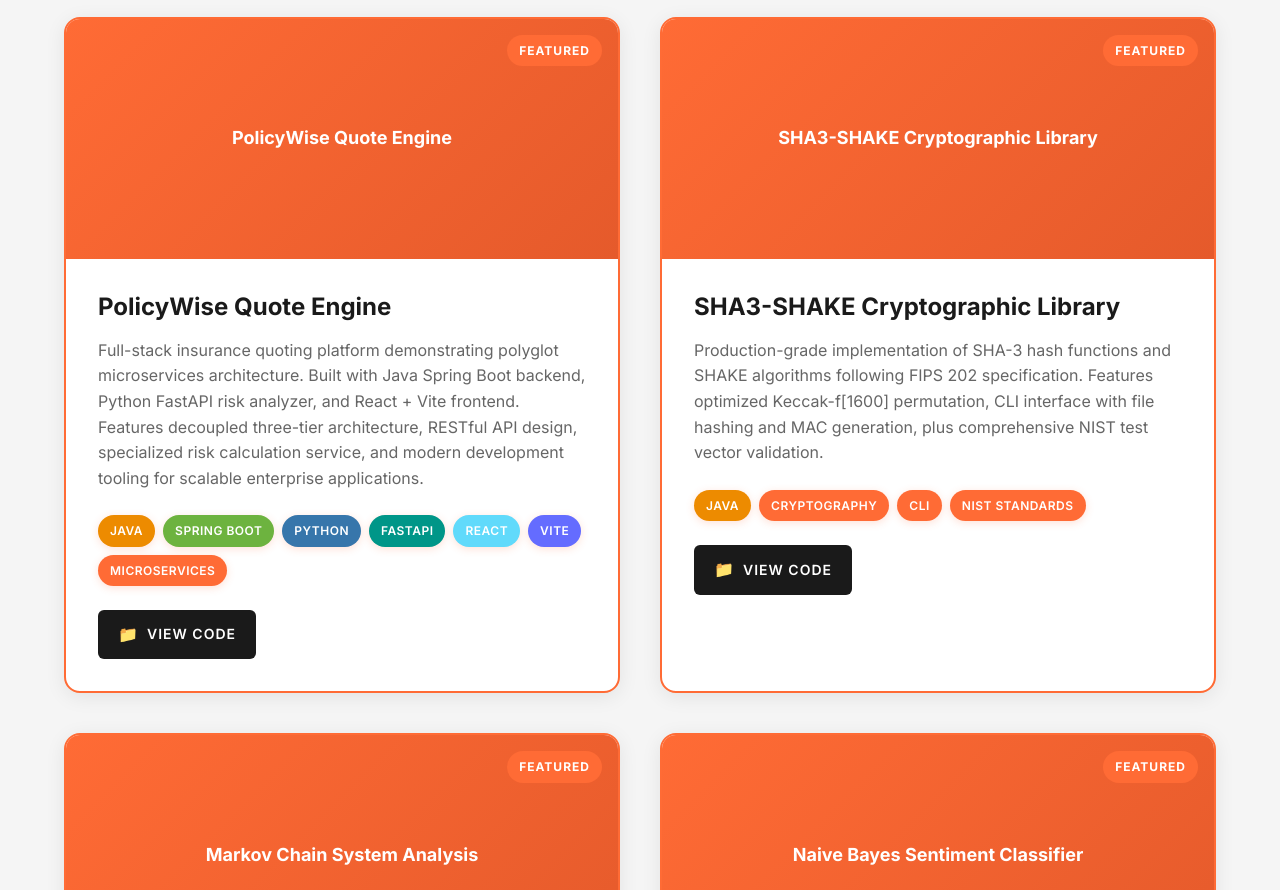
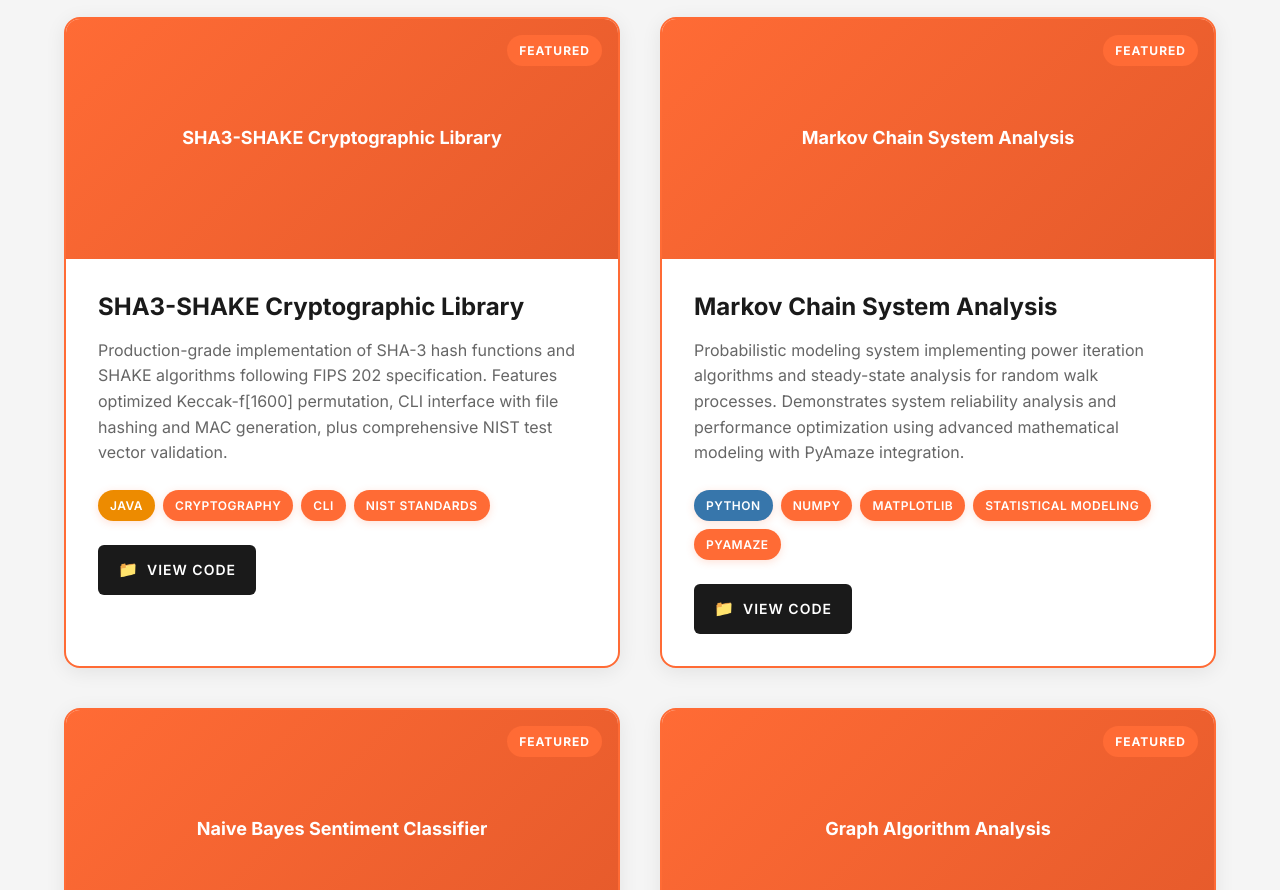
Before and after one commit to BigCatSoftware/BigCatSoftware.github.io, a React (Vite) app: page / in a window 1280 px wide. Shown: the part 1360-2250 px from the top of the page. Built offline with nearby package versions, Linux system fonts and the light colour scheme.

Commit message:
Remove PolicyWise project from portfolio

```diff
--- a/src/components/Projects.jsx
+++ b/src/components/Projects.jsx
@@ -7,16 +7,6 @@ const Projects = ({ currentTheme = 'default' }) => {
 
   // Featured projects based on your GitHub profile
   const featuredProjects = [
-    {
-      id: 'policywise-quote-engine',
-      name: 'PolicyWise Quote Engine',
-      description: 'Full-stack insurance quoting platform demonstrating polyglot microservices architecture. Built with Java Spring Boot backend, Python FastAPI risk analyzer, and React + Vite frontend. Features decoupled three-tier architecture, RESTful API design, specialized risk calculation service, and modern development tooling for scalable enterprise applications.',
-      technologies: ['Java', 'Spring Boot', 'Python', 'FastAPI', 'React', 'Vite', 'Microservices'],
-      githubUrl: 'https://github.com/BigCatSoftware/PolicyWise-Quote-Engine',
-      liveUrl: null,
-      image: '/api/placeholder/400/300',
-      featured: true
-    },
     {
       id: 'sha3-shake-library',
       name: 'SHA3-SHAKE Cryptographic Library',
```
